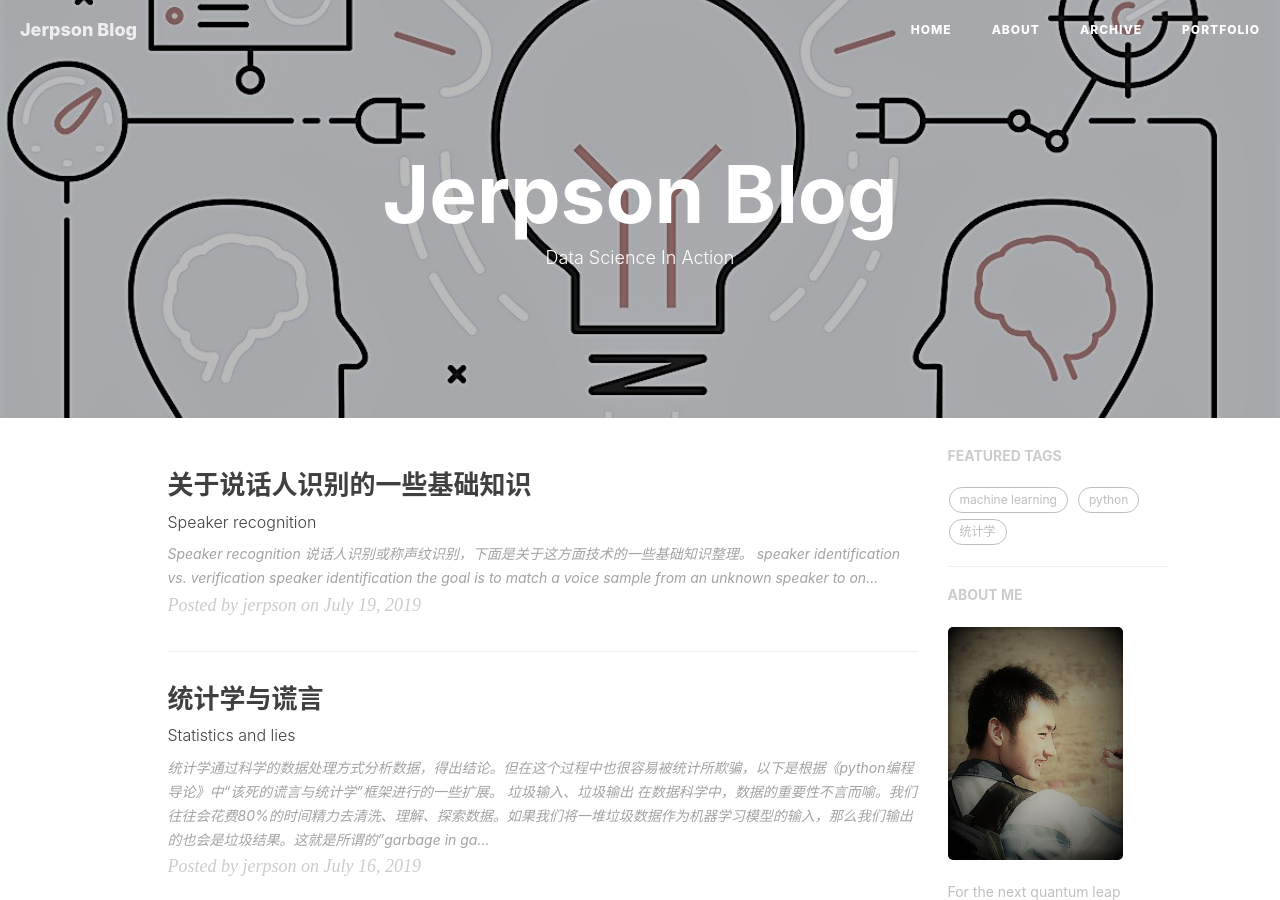
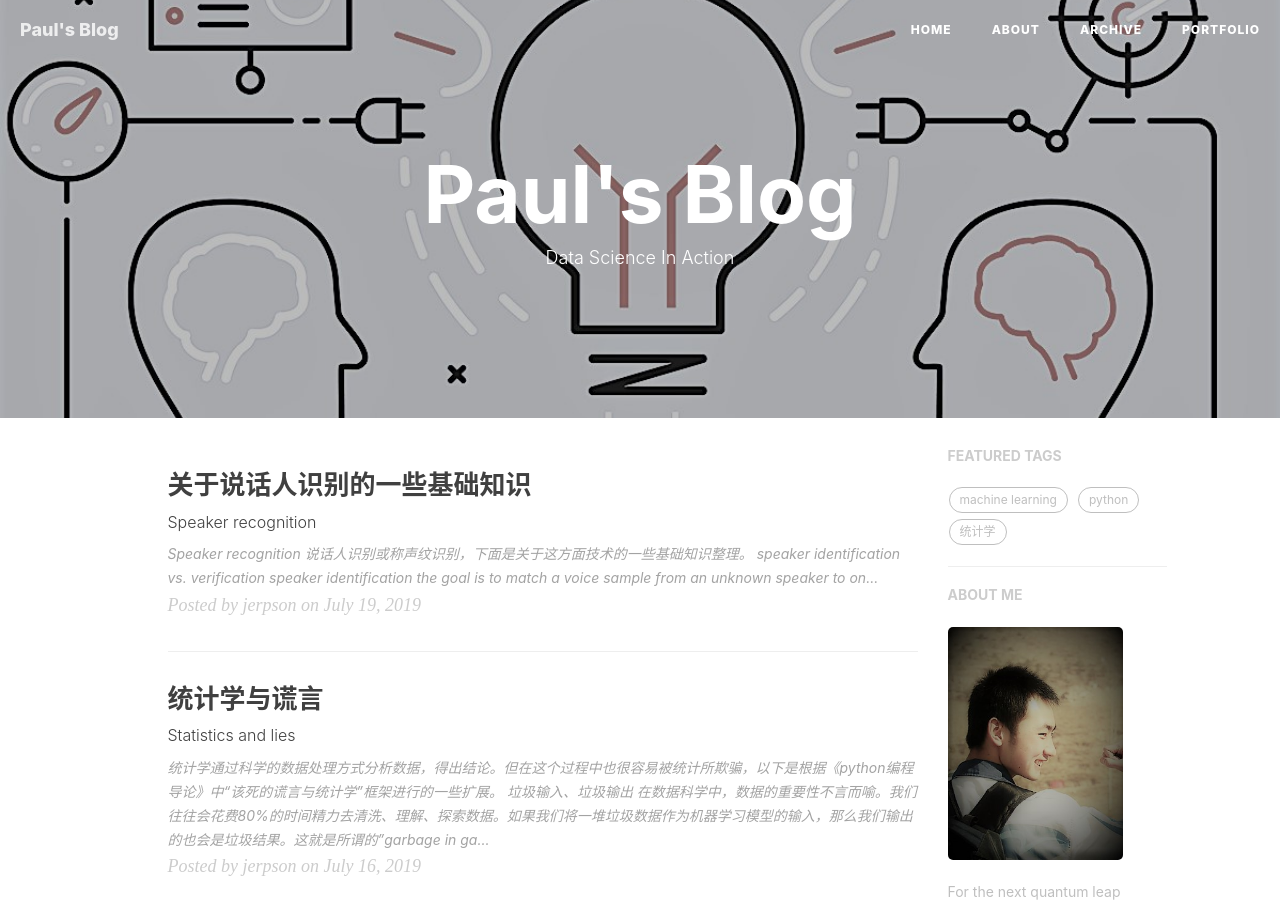
Before and after one commit to PaulJXu/pauljxu.github.io, a Jekyll site: the page built from index.html, in a window 1280 px wide and 900 px high. Built offline with Jekyll 4.4.1, drawn with Linux system fonts in a browser that asks for light colours; nearby versions of some CDN libraries; the list of posts is cut into pages by our own code; comment, search, counter and statistics services are not loaded; some of the changed text lies outside the part shown.

Commit message:
Update _config.yml

```diff
--- a/_config.yml
+++ b/_config.yml
@@ -1,6 +1,6 @@
 # Site settings
-title: Jerpson Blog
-SEOTitle: 杰普的博客 | Jerpson Blog
+title: Paul's Blog
+SEOTitle: 吉普的博客 | Paul Blog
 header-img: img/home-bg-test.jpg
 email: Jepson.xu@gmail.com
 description: "Jerpson make data valuable | 杰普，machine learning, 数据创造价值 | 这里是 @Jerpson杰普 的个人博客，与你一起发现更大的世界。"
```
